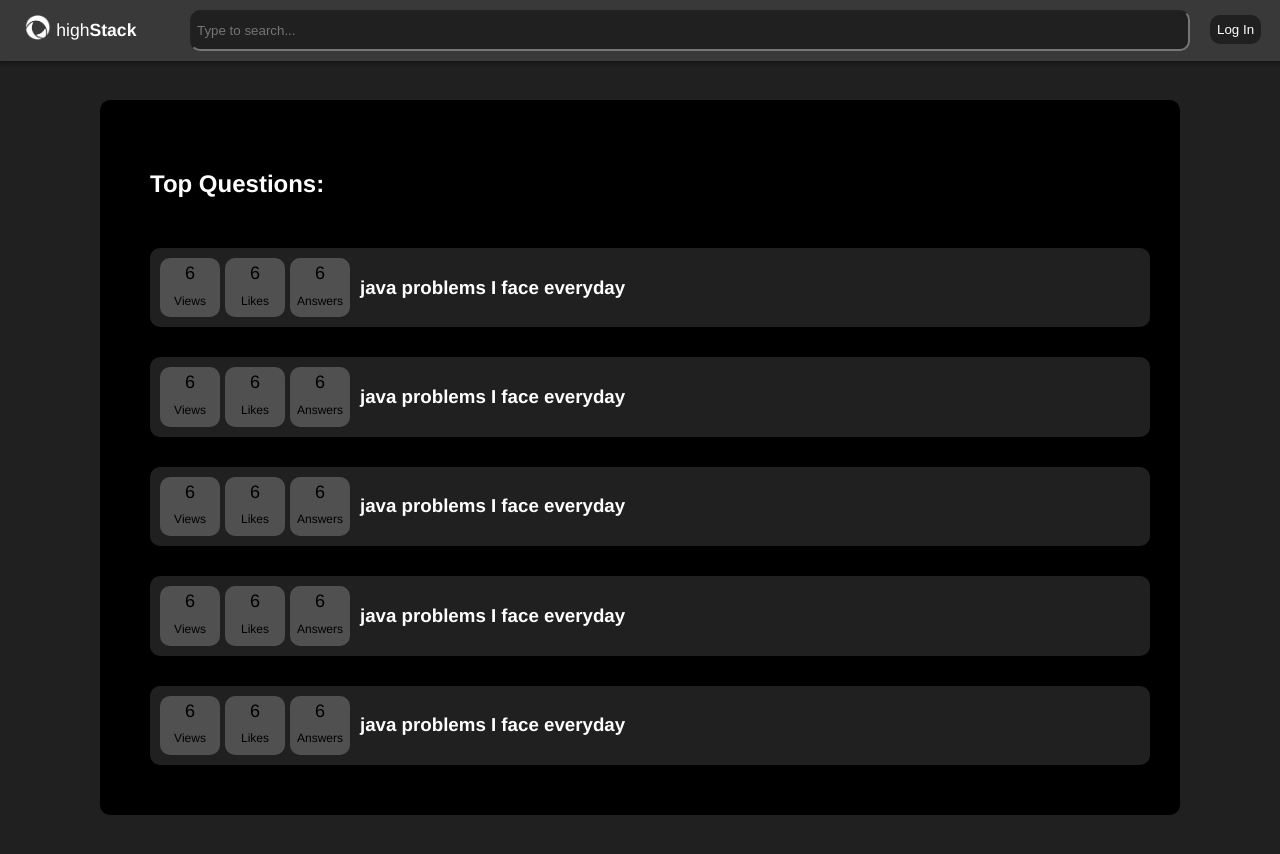
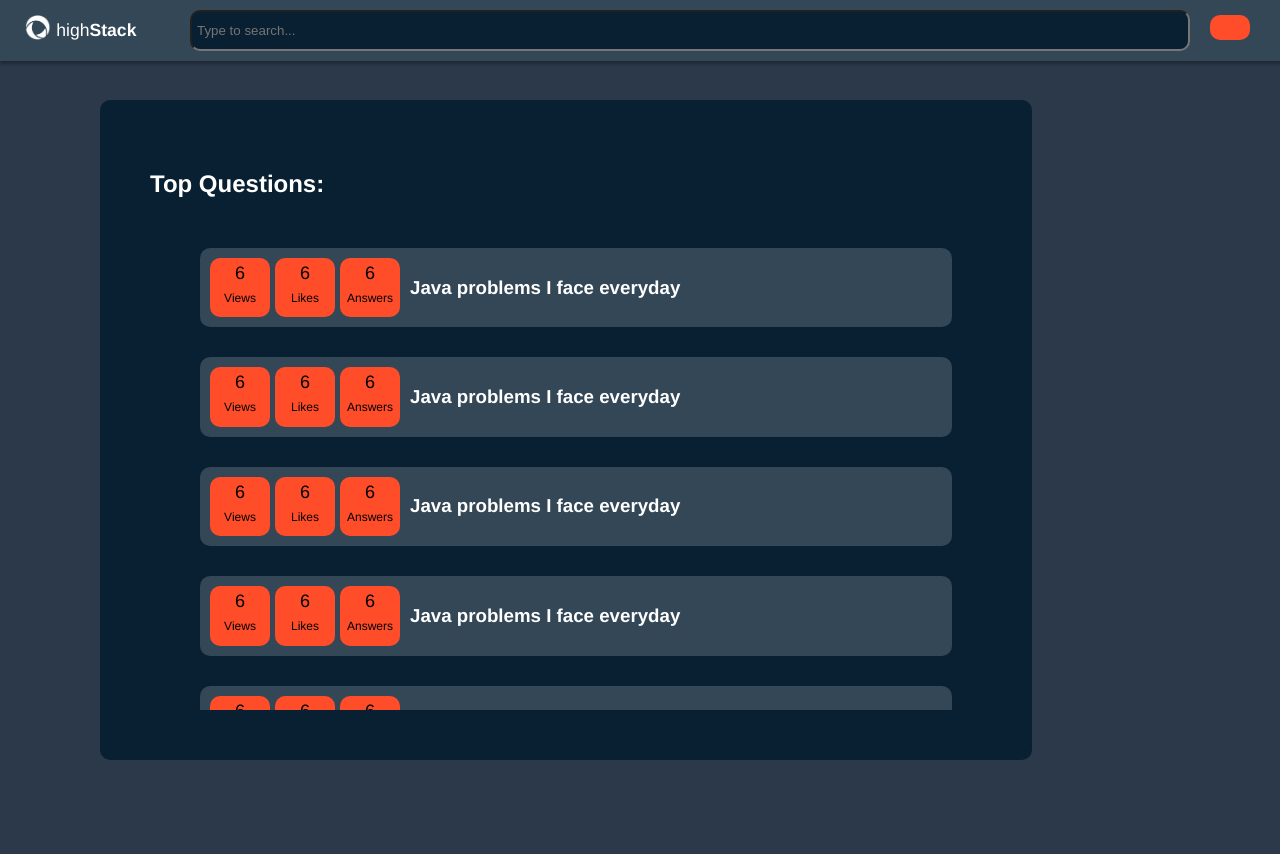
Before and after one commit to AlwaysWannaDie12/highstack-demo, a React (Create React App) app: page / in a window 1280 px wide. Shown: the top 854 px of the page. After the commit the page ends 800 px from the top, so only its background shows below. Built offline with nearby package versions, Linux system fonts and the light colour scheme.

Commit message:
Theme update

```diff
--- a/src/components/GlobalStyle.js
+++ b/src/components/GlobalStyle.js
@@ -5,7 +5,7 @@ const GlobalStyle = createGlobalStyle`
   body{
     margin: 0;
     padding: 0;
-    background: #202020;
+    background: #2C394B;
     font-family: Open-Sans, Helvetica, Sans-Serif;
   }
 `;
--- a/src/components/Header.js
+++ b/src/components/Header.js
@@ -4,7 +4,7 @@ import ProfileOptions from "./ProfileOptions";
 import SearchBar from "./SearchBar";
 
 const NavBar = styled.header`
-  background-color: #393939;
+  background-color: #334756;
   box-shadow: 0 3px 3px rgba(0,0,0,0.3);
   display: grid;
   grid-template-columns: 10rem 1fr 5rem;
--- a/src/components/ProfileOptions.js
+++ b/src/components/ProfileOptions.js
@@ -7,20 +7,23 @@ const ProfileOps = styled.div`
 `;
 
 const LogIn = styled.button`
-  background-color: #202020;
+  background-color: #FF4C29;
+  color: #000;
+  border: 0;
+  border-radius: 10px;
+  padding: 7px;
+  width: 40px;
+  height: 25px;
+`;
+
+const ProfileIcon = styled.button`
+  background-color: #FF4C29;
   color: #fff;
   border: 0;
   border-radius: 10px;
   padding: 7px;
-`;
-
-const ProfileIcon = styled.button`
-  background-color: #202020;
-  color: #fff;
-  border: 0;
-  padding: 10px;
-  border-radius: 20px;
-  padding: 7px;
+  width: 40px;
+  height: 25px;
 `;
 
 
@@ -31,7 +34,7 @@ function ProfileOptions(props) {
     {(props.nav != "") ? (
       <ProfileIcon>{props.nav.charAt(0)}</ProfileIcon>
     ) : (
-      <LogIn onClick={props.action}>Log In</LogIn>
+      <LogIn onClick={props.action}></LogIn>
     )}
     </ProfileOps>
 
--- a/src/components/Question.js
+++ b/src/components/Question.js
@@ -4,7 +4,7 @@ import QuestionTitle from "./QuestionTitle";
 
 const QuestionLine = styled.div`
     width: 100%;
-    background-color: #202020;
+    background-color: #334756;
     padding: 10px;
     display: grid;
     grid-column-gap: 100px;
--- a/src/components/QuestionDetails.js
+++ b/src/components/QuestionDetails.js
@@ -9,11 +9,11 @@ const StatRow = styled.div`
 
 const Stat = styled.div`
     justify-items: center;
-    background-color: #505050;
+    background-color: #FF4C29;
     padding: 5px;
     font-size: 12px;
     display: grid;
-    grid-row-gap: 5px;
+    grid-row-gap: 0px;
     text-align: center;
     overflow: hidden;
     border-radius: 10px;
--- a/src/components/QuestionTitle.js
+++ b/src/components/QuestionTitle.js
@@ -6,7 +6,7 @@ const Title = styled.div`
 
 function QuestionTitle() {
   return (
-    <Title><h3>java problems I face everyday</h3></Title>
+    <Title><h3>Java problems I face everyday</h3></Title>
   )
 }
 
--- a/src/components/SearchBar.js
+++ b/src/components/SearchBar.js
@@ -3,7 +3,7 @@ import styled from "styled-components";
 const Search = styled.input`
     padding: 5px;
     border-radius: 10px;
-    background-color: #202020;
+    background-color: #082032;
     color: #fff;
 `;
 
--- a/src/components/TopQuestions.js
+++ b/src/components/TopQuestions.js
@@ -2,27 +2,44 @@ import styled from 'styled-components'
 import Question from './Question';
 
 const QuestionPanel = styled.div`
-    width: 1fr;
-    background-color: #000;
+    padding: 0px 50px;
+    border-radius: 10px;
+    display: grid;
+    grid-row-gap: 30px;
+    overflow: scroll;
+
+`;
+
+const TopQuestionPanel = styled.div`
+    width: 65%;
+    height: 70%;
+    background-color: #082032;
     color: white;
     padding: 50px;
     border-radius: 10px;
     margin-top: 50px;
     display: grid;
     grid-row-gap: 30px;
+    position: absolute;
 
 `;
 
 function TopQuestions() {
   return (
+
+    <TopQuestionPanel>
+        <h2>Top Questions:</h2>
         <QuestionPanel>
-        <h2>Top Questions:</h2>
+            <Question/>
+            <Question/>
             <Question/>
             <Question/>
             <Question/>
             <Question/>
             <Question/>
         </QuestionPanel>
+
+    </TopQuestionPanel>
   )
 }
 
```
Also changed, not shown: src/components/UserDash.js (added, +19 -0 lines). Lines whose indentation alone changed are shown as unchanged.
